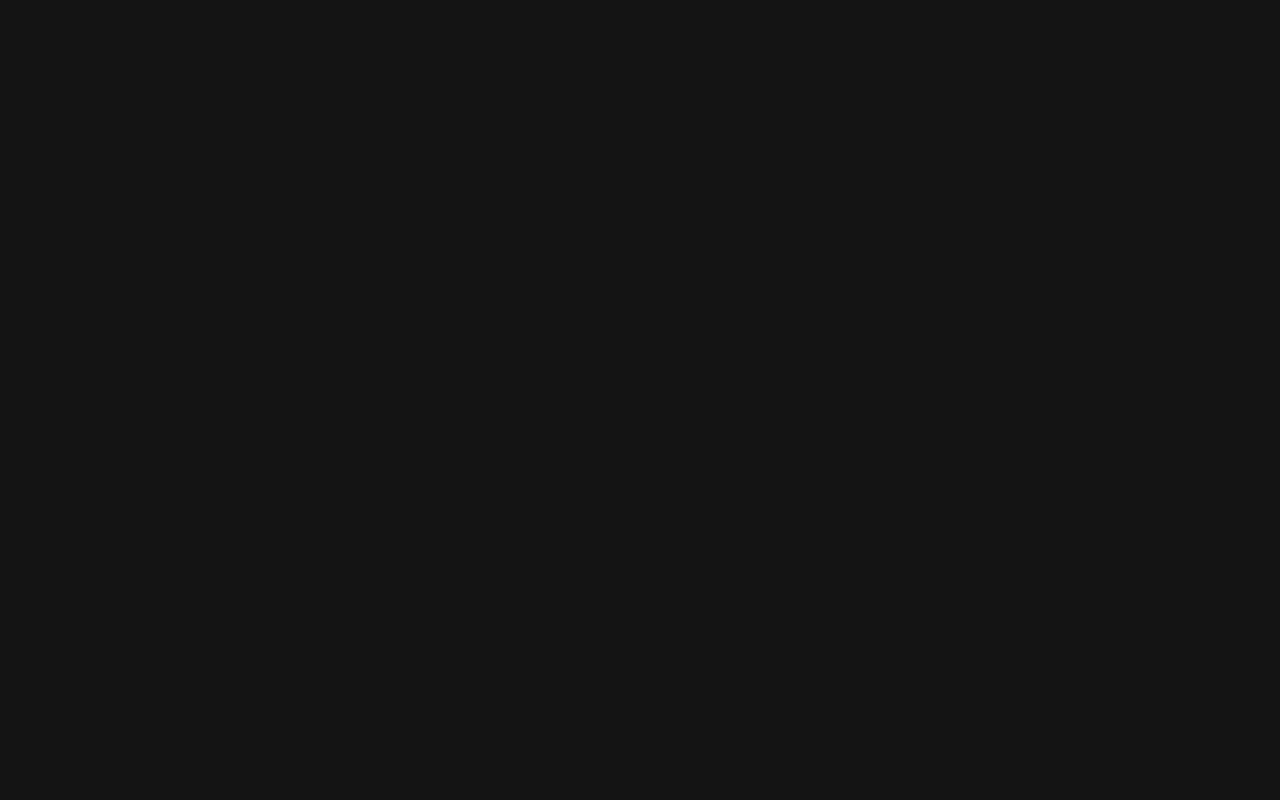
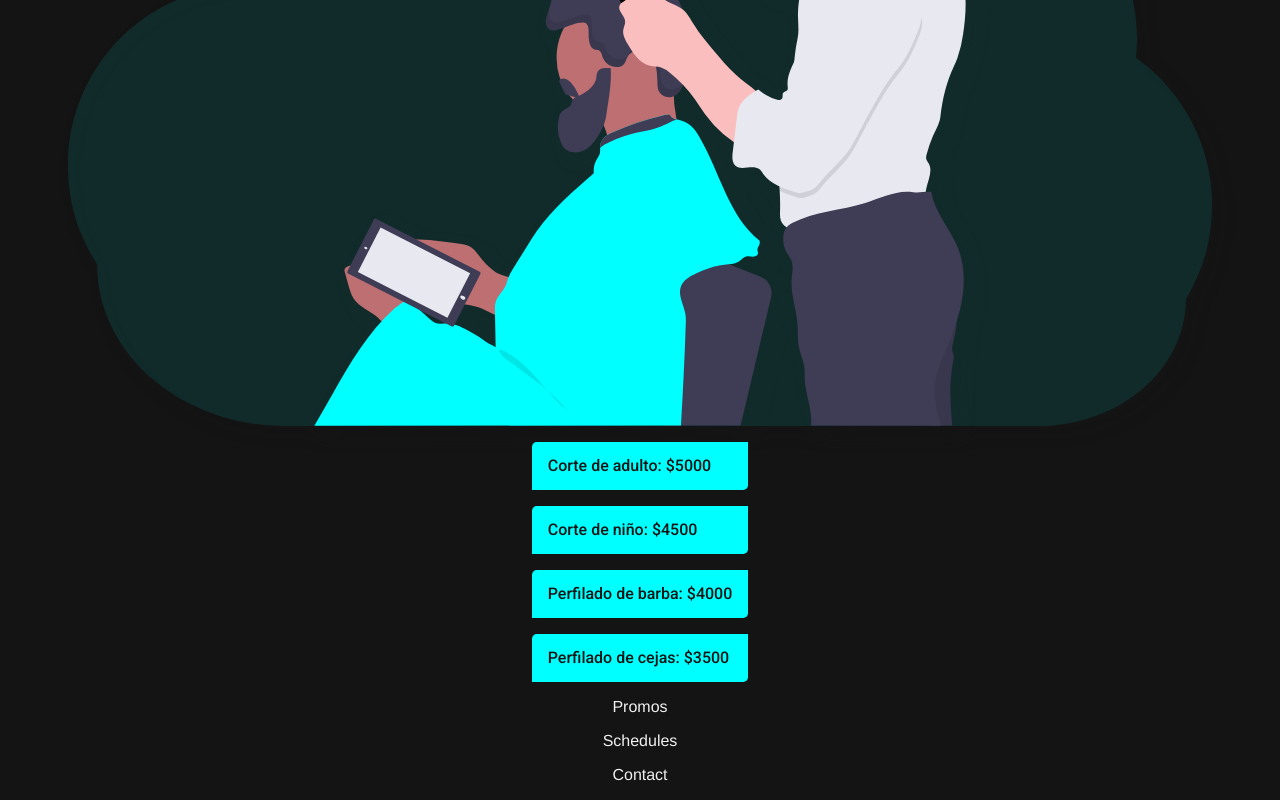
Before and after one commit to Zero10903/dariosbarbershop, a Vue app: page / in a window 1280 px wide. Shown: the part 1291-2091 px from the top of the page. Before the commit the page ends 1094 px from the top, so only its background shows below. Built offline with nearby package versions, Linux system fonts and the light colour scheme.

Commit message:
feat: service component added

```diff
--- a/src/assets/sass/_config.scss
+++ b/src/assets/sass/_config.scss
@@ -2,9 +2,14 @@
 $dark-color: #141414;
 $light-color: #f0f0f0;
 $accent-color: #00ffff;
+$dark-accent-color: #00c9c9;
 
 // SHADOWS
+$dark-shadow: 0.5rem 0.5rem 0.5rem $dark-color;
 $accent-shadow: 0rem 0rem 0.2rem $accent-color;
 
 // BOX
 $rounded: 0.3rem;
+
+// TRANSITIONS
+$transition-time: 0.3s;
--- a/src/assets/sass/_layout.scss
+++ b/src/assets/sass/_layout.scss
@@ -66,7 +66,7 @@
 }
 
 // Backdrop Filters
-@mixin filter($type, $value) {
+@mixin backdropFilter($type, $value) {
 	@each $property in $type {
 		backdrop-filter: #{$property }($value);
 		-webkit-backdrop-filter: #{$property }($value);
--- a/src/components/ServicesComponent.vue
+++ b/src/components/ServicesComponent.vue
@@ -1,7 +1,37 @@
 <template>
-	<section>Services</section>
+	<section class="services">
+		<!-- TODO: Titulo, corte de adulto, corte de niño, barba y perfilado de cejas -->
+		<h2 class="services__title">Servicios</h2>
+		<img
+			class="services__image"
+			src="../assets/images/barber.svg"
+			alt="barber svg"
+			loading="lazy" />
+		<ul class="services__list">
+			<li class="services__item" v-for="data in ServiceData" :key="data.id">
+				<ServiceComponent>{{ data.name }}: ${{ data.price }}</ServiceComponent>
+			</li>
+		</ul>
+	</section>
 </template>
 
-<script lang="ts" setup></script>
+<script lang="ts" setup>
+import ServiceData from './services/ServiceData';
+import ServiceComponent from '@/components/services/ServiceComponent.vue';
+</script>
 
-<style lang="scss" scoped></style>
+<style lang="scss" scoped>
+@use '@/assets/sass/layout';
+@use '@/assets/sass/config' as *;
+
+.services {
+	@include layout.flexCenter(column, 1rem);
+
+	&__image {
+		filter: drop-shadow($dark-shadow);
+	}
+	&__list {
+		@include layout.grid(1, 1rem);
+	}
+}
+</style>
--- /dev/null
+++ b/src/components/services/IServiceData.ts
@@ -0,0 +1,5 @@
+export interface IServiceData {
+	id: number;
+	name: string;
+	price: number;
+}
--- /dev/null
+++ b/src/components/services/ServiceComponent.vue
@@ -0,0 +1,46 @@
+<template>
+	<section class="service">
+		<p class="service__text"><slot></slot></p>
+	</section>
+</template>
+
+<script lang="ts" setup></script>
+
+<style lang="scss" scoped>
+@use '@/assets/sass/layout';
+@use '@/assets/sass/config' as *;
+
+.service {
+	padding: 1rem;
+	position: relative;
+	overflow: hidden;
+
+	color: $dark-color;
+	background-color: $accent-color;
+	@include layout.rounded($rounded, (top-left, bottom-right));
+
+	&::after {
+		content: '';
+		position: absolute;
+		left: 0;
+		top: 0;
+		z-index: 1;
+
+		background-color: $dark-accent-color;
+
+		height: 100%;
+		width: 100%;
+		max-width: 0%;
+
+		transition: $transition-time max-width;
+	}
+	&:hover::after {
+		max-width: 100%;
+	}
+	&__text {
+		position: relative;
+		z-index: 2;
+		font-weight: 500;
+	}
+}
+</style>
--- /dev/null
+++ b/src/components/services/ServiceData.ts
@@ -0,0 +1,28 @@
+// ? Import IServiceData interface
+import type { IServiceData } from './IServiceData';
+
+// ? Create an array of objects with the IServiceData interface
+const ServiceData: IServiceData[] = [
+	{
+		id: 1,
+		name: 'Corte de adulto',
+		price: 5000,
+	},
+	{
+		id: 2,
+		name: 'Corte de niño',
+		price: 4500,
+	},
+	{
+		id: 3,
+		name: 'Perfilado de barba',
+		price: 4000,
+	},
+	{
+		id: 4,
+		name: 'Perfilado de cejas',
+		price: 3500,
+	},
+];
+
+export default ServiceData;
```
Also changed, not shown: src/components/utility/IconComponent.vue (added, +23 -0 lines), src/assets/images/barber.svg (added).
